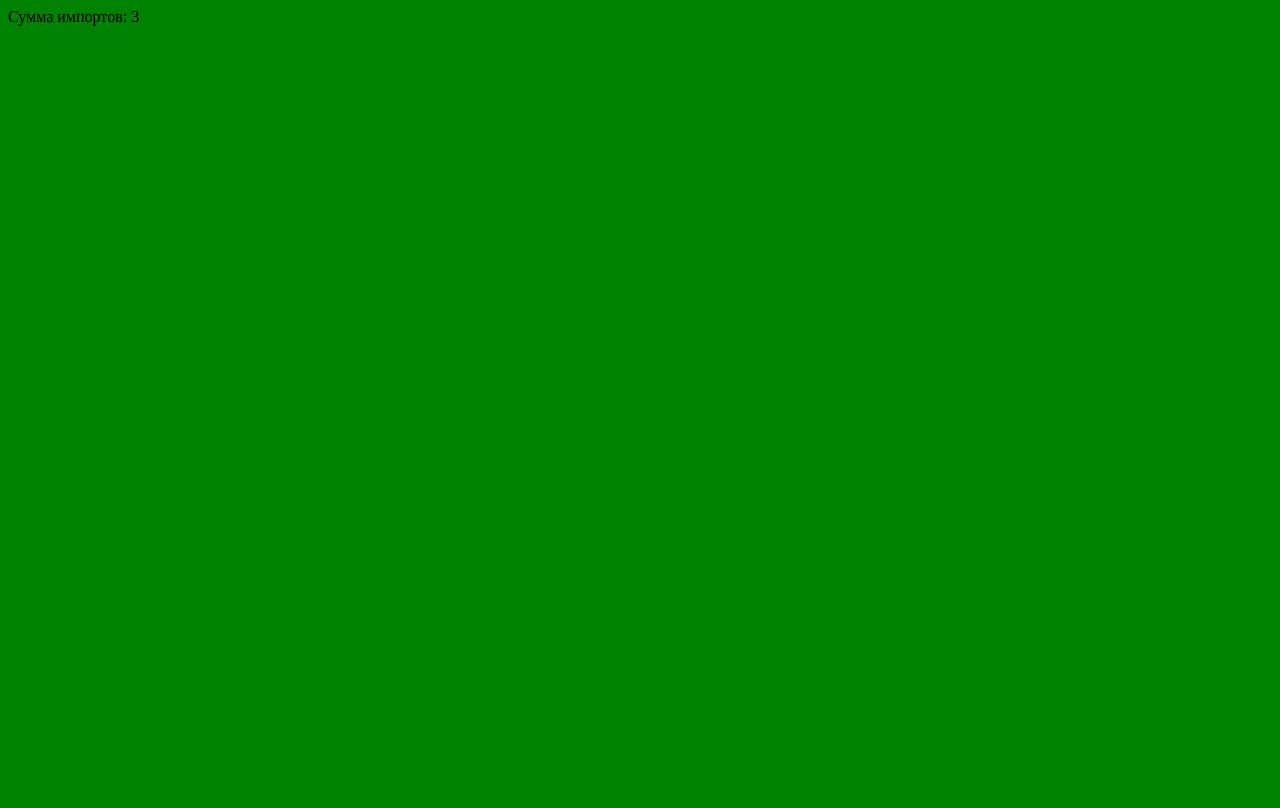
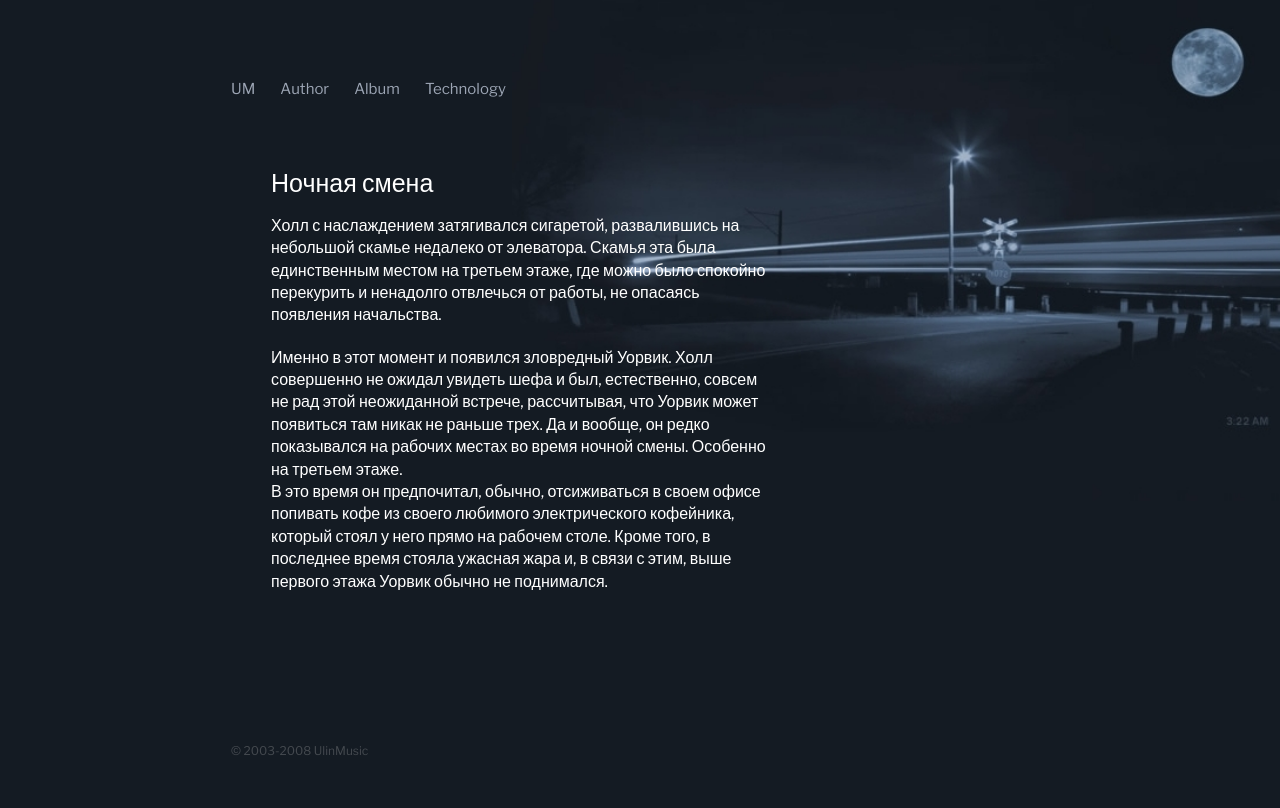
Before and after one commit to bazhanoff/AND_markup, a website built with webpack: page index.html in a window 1280 px wide. Built offline with nearby package versions, Linux system fonts and the light colour scheme.

Commit message:
Creates page

```diff
--- /dev/null
+++ b/css/modules/base.css
@@ -0,0 +1,66 @@
+body {
+    font-family: 'Libre Franklin', sans-serif;
+    margin: 0;
+    background-color: var(--gray-color);
+    background-image: url('../../images/bg.jpg');
+    background-position: 100% 0;
+    background-repeat: no-repeat;
+    color: var(--white-color);
+    font-size: 1.6rem;
+}
+
+@media (min-width: 1045px) {
+    body {
+        background-size: 60% 62%;
+    }
+}
+
+@media (max-width: 1044px) {
+    body {
+        background-size: 75% 62%;
+    }
+}
+
+@media (max-width: 800px) {
+    body {
+        background-size: 100%;
+    }
+}
+
+p {
+    margin-top: 0;
+    margin-bottom: 2rem;
+    line-height: 1.4;
+}
+
+p:last-child {
+    margin-bottom: 0;
+}
+
+a {
+    color: var(--white-color);
+}
+
+a:hover, a:focus {
+    text-decoration: none;
+}
+
+img {
+    display: inline-block;
+    vertical-align: top;
+    max-width: 100%;
+}
+
+@media (max-width: 767px) {
+
+    html {
+        font-size: 55.14705%;
+    }
+}
+
+@media (min-width: 768px) {
+
+    html {
+        font-size: 62.5%;
+    }
+}
--- /dev/null
+++ b/css/modules/container.css
@@ -0,0 +1,14 @@
+@media (min-width: 819px) {
+    .container {
+        width: 818px;
+        margin-left: auto;
+        margin-right: auto;
+    }
+}
+
+@media (max-width: 818px) {
+    .container {
+        padding-left: 15px;
+        padding-right: 15px;
+    }
+}
--- /dev/null
+++ b/css/modules/footer.css
@@ -0,0 +1,6 @@
+.footer {
+    flex: none;
+    padding-bottom: 5rem;
+    font-size: 1.2rem;
+    color: #44494f;
+}
--- /dev/null
+++ b/css/modules/header.css
@@ -0,0 +1,21 @@
+.header {
+    font-size: 1.5rem;
+    color: #9da6b5;
+}
+
+.header-menuList {
+    display: flex;
+}
+
+.header-menuListItem:not(:last-child) {
+    margin-right: 2.5rem;
+}
+.header-menuLink {
+    color: inherit;
+    text-decoration: none;
+    transition: color .3s;
+}
+
+.header-menuLink:hover, .header-menuLink:focus {
+    color: #44494f;
+}
--- /dev/null
+++ b/css/modules/list.css
@@ -0,0 +1,4 @@
+.list {
+    padding-left: 0;
+    list-style-type: none;
+}
--- /dev/null
+++ b/css/modules/main.css
@@ -0,0 +1,17 @@
+.main {
+    box-sizing: border-box;
+    padding-left: 4rem;
+}
+
+.main-title {
+    font-size: 2.5rem;
+    font-weight: 500;
+}
+
+.main-info {
+    max-width: 50rem;
+}
+
+.main-infoSeparator {
+    display: block;
+}
--- /dev/null
+++ b/css/modules/page.css
@@ -0,0 +1,18 @@
+.page {
+    display: flex;
+    flex-direction: column;
+    min-height: 100vh;
+}
+
+.page-container {
+    padding-top: 6.5rem;
+    flex-grow: 1;
+}
+
+.page-content {
+    margin-top: 7rem;
+}
+
+.page-footer {
+    margin-top: 15rem;
+}
--- /dev/null
+++ b/css/modules/settings.css
@@ -0,0 +1,5 @@
+:root {
+    --white-color: #ffffff;
+    --black-color: #000000;
+    --gray-color: #141b23;
+}
--- a/css/style.css
+++ b/css/style.css
@@ -1,3 +1,8 @@
-body {
-    background-color: green;
-}
+@import url("modules/settings.css");
+@import url("modules/base.css");
+@import url("modules/page.css");
+@import url("modules/header.css");
+@import url("modules/list.css");
+@import url("modules/footer.css");
+@import url("modules/main.css");
+@import url("modules/container.css");
--- a/index.html
+++ b/index.html
@@ -7,9 +7,61 @@
 	<meta http-equiv="X-UA-Compatible" content="ie=edge">
 	<title>Document</title>
 	<script src="dist/bundle.js"></script>
+	<link href="https://fonts.googleapis.com/css?family=Libre+Franklin" rel="stylesheet">
 	<link rel="stylesheet" href="./css/style.css">
 </head>
 <body>
-
+<div class="page">
+	<div class="page-container">
+		<header class="header container">
+			<nav class="header-menu">
+				<ul class="list header-menuList">
+					<li class="header-menuListItem">
+						<a href="#0" class="header-menuLink">UM</a>
+					</li>
+					<li class="header-menuListItem">
+						<a href="#0" class="header-menuLink">Author</a>
+					</li>
+					<li class="header-menuListItem">
+						<a href="#0" class="header-menuLink">Album</a>
+					</li>
+					<li class="header-menuListItem">
+						<a href="#0" class="header-menuLink">Technology</a>
+					</li>
+				</ul>
+			</nav>
+		</header>
+		<main class="main container page-content">
+			<h1 class="main-title">Ночная смена</h1>
+			<div class="main-info">
+				<p>
+					Холл с наслаждением затягивался сигаретой, развалившись на небольшой
+					скамье недалеко от элеватора. Скамья эта была единственным местом на
+					третьем этаже, где можно было спокойно перекурить и ненадолго отвлечься от
+					работы, не опасаясь появления начальства.
+				</p>
+				<p>
+				<span class="main-infoSeparator">
+					Именно в этот момент и появился зловредный Уорвик. Холл совершенно
+					не ожидал увидеть шефа и был, естественно, совсем не рад этой неожиданной
+					встрече, рассчитывая, что Уорвик может появиться там никак не раньше трех.
+					Да и вообще, он редко показывался на рабочих местах во время ночной
+					смены. Особенно на третьем этаже.
+				</span>
+					В это время он предпочитал, обычно,
+					отсиживаться в своем офисе попивать кофе из своего любимого электрического кофейника,
+					который стоял у него прямо на рабочем столе. Кроме того, в последнее время
+					стояла ужасная жара и, в связи с этим, выше первого этажа Уорвик обычно не
+					поднимался.
+				</p>
+			</div>
+		</main>
+	</div>
+	<footer class="footer container page-footer">
+		<span>
+			© 2003-2008 UlinMusic
+		</span>
+	</footer>
+</div>
 </body>
 </html>
--- a/js/main.js
+++ b/js/main.js
@@ -1,3 +1,3 @@
-import {one, two} from './modules/nums';
-
-document.write(`Сумма импортов: ${one + two}`);
+// import {one, two} from './modules/nums';
+//
+// document.write(`Сумма импортов: ${one + two}`);
```
Also changed, not shown: package.json (added, +26 -0 lines), dist/bundle.js, images/bg.jpg (added), 2 other files. Lines whose indentation alone changed are shown as unchanged.
